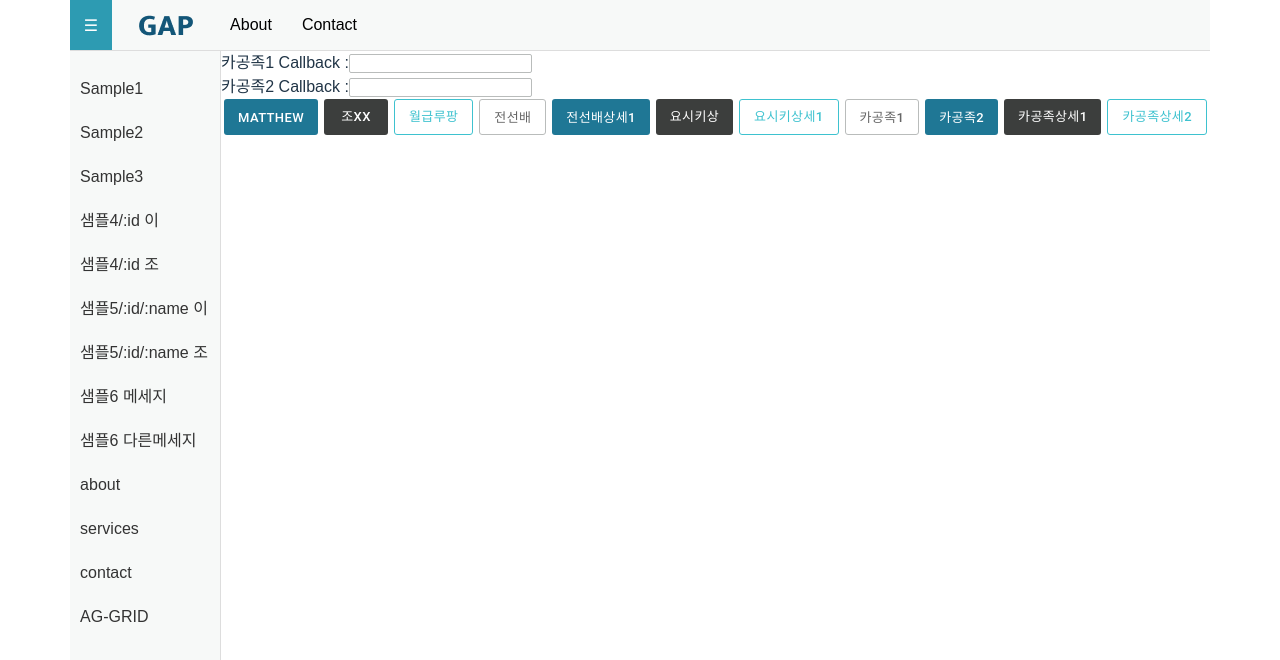
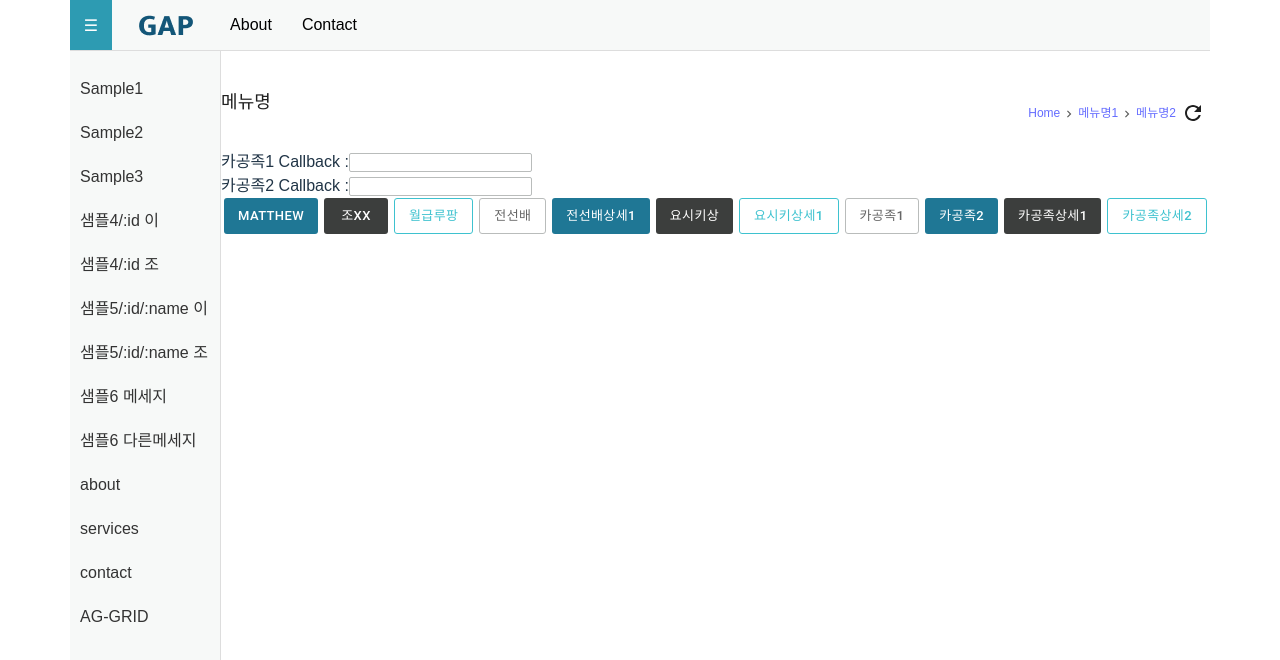
Before and after one commit to eastflare/flare-react-app, a React (Vite) app: page / in a window 1280 px wide. Shown: the top 660 px of the page. Built offline with nearby package versions, Linux system fonts and the light colour scheme; what js-sha256 would draw is missing.

Commit message:
헤더레이아웃 수정 구매요청

```diff
--- a/src/components/cmn/Layout/DrawPageRoute.tsx
+++ b/src/components/cmn/Layout/DrawPageRoute.tsx
@@ -5,6 +5,7 @@ import usePage from "hooks/cmn/usePage";
 import { PageProvider } from "contexts/cmn/PageContext";
 import { PageItem } from "store/pageMapStore";
 import PageModals from "./PageModals";
+import PageHeaderLayout from "./PageHeaderLayout";
 
 interface DisplayRouteProps extends PathRouteProps {
   routesProps: RoutesProps;
@@ -30,6 +31,7 @@ function DrawPageMdiRoute({ element, pageItem, display, routesProps, ...props }:
   return (
     <StyledDisplayElement display={display ? `${display}` : undefined}>
       <PageProvider value={{ ...getPageProviderProps() }}>
+        <PageHeaderLayout />
         {element}
         <PageModals />
       </PageProvider>
--- a/src/components/cmn/Layout/PageHeaderLayout.tsx
+++ b/src/components/cmn/Layout/PageHeaderLayout.tsx
@@ -2,20 +2,32 @@ import styled from "@emotion/styled";
 import { Link } from "react-router-dom";
 import { BgColor, FontColor } from "ui/theme/Color";
 import KeyboardArrowRightIcon from "@mui/icons-material/KeyboardArrowRight";
+import RefreshIcon from "@mui/icons-material/Refresh";
+import { usePageContext } from "contexts/cmn/PageContext";
+import { IconButton } from "components/buttons/CustomButton";
 
 const pageHeaderLayout = () => {
+  const { setRefreshCount } = usePageContext();
+
+  const handleRefresh = () => {
+    setRefreshCount(prev => prev + 1);
+  };
+
   return (
     <>
       <HeaderSection>
         <h1>메뉴명</h1>
-        <div className='breadcrumb'>
-          <>
+        <div className='right-section'>
+          <div className='breadcrumb'>
             <Link to='/'>Home</Link>
             <KeyboardArrowRightIcon />
             <Link to='/'>메뉴명1</Link>
             <KeyboardArrowRightIcon />
             <Link to='/'>메뉴명2</Link>
-          </>
+          </div>
+          <IconButton onClick={handleRefresh} className='refresh-button'>
+            <RefreshIcon />
+          </IconButton>
         </div>
       </HeaderSection>
     </>
@@ -38,6 +50,11 @@ export const HeaderSection = styled.div`
     font-weight: bold;
   }
 
+  .right-section {
+    display: flex;
+    align-items: center;
+  }
+
   .breadcrumb {
     font-size: 12px;
     font-weight: 400;
@@ -52,4 +69,8 @@ export const HeaderSection = styled.div`
       font-weight: 500;
     }
   }
+
+  .refresh-button {
+    color: ${FontColor.Default};
+  }
 `;
```
Also changed, not shown: src/assets/img/refresh.svg (added).
